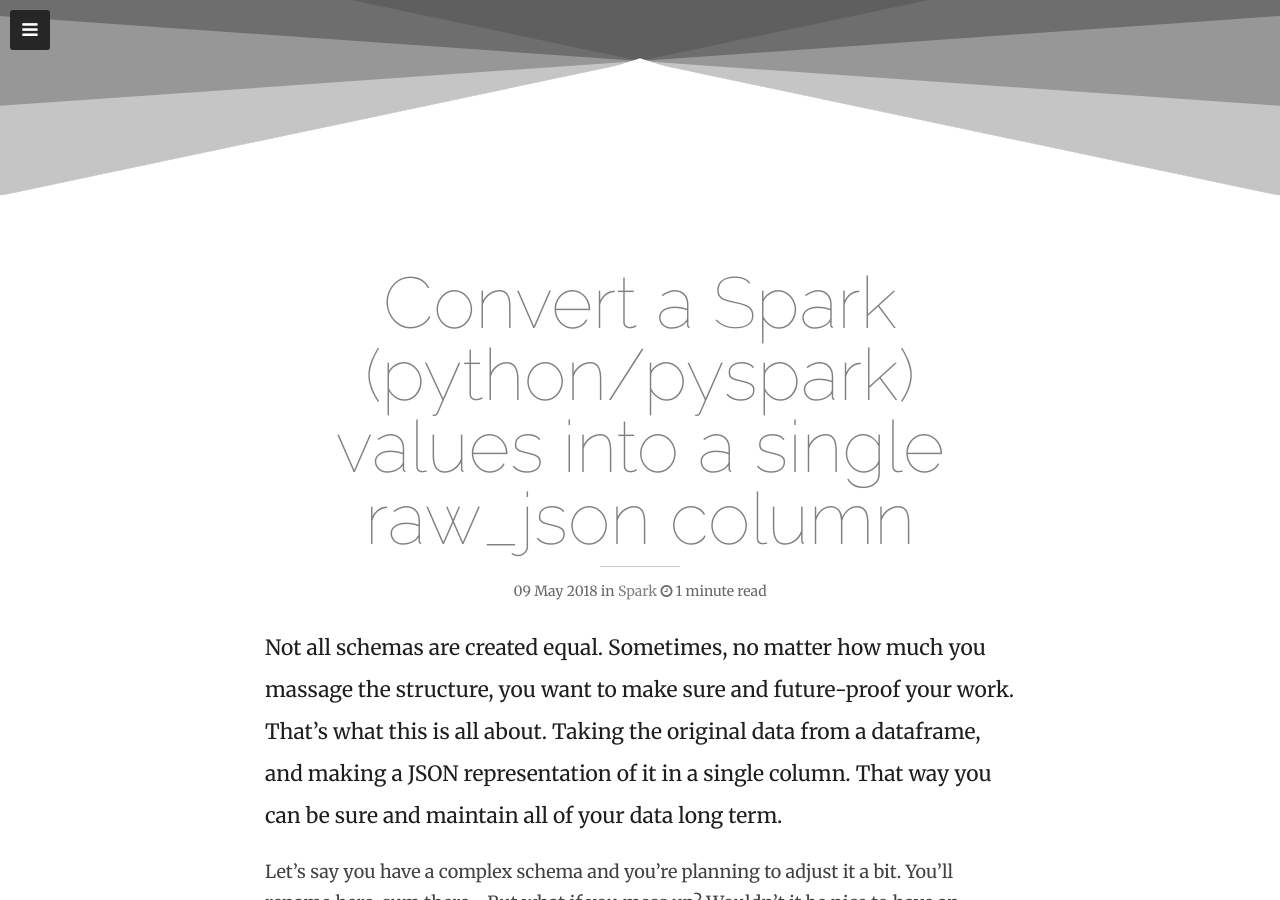
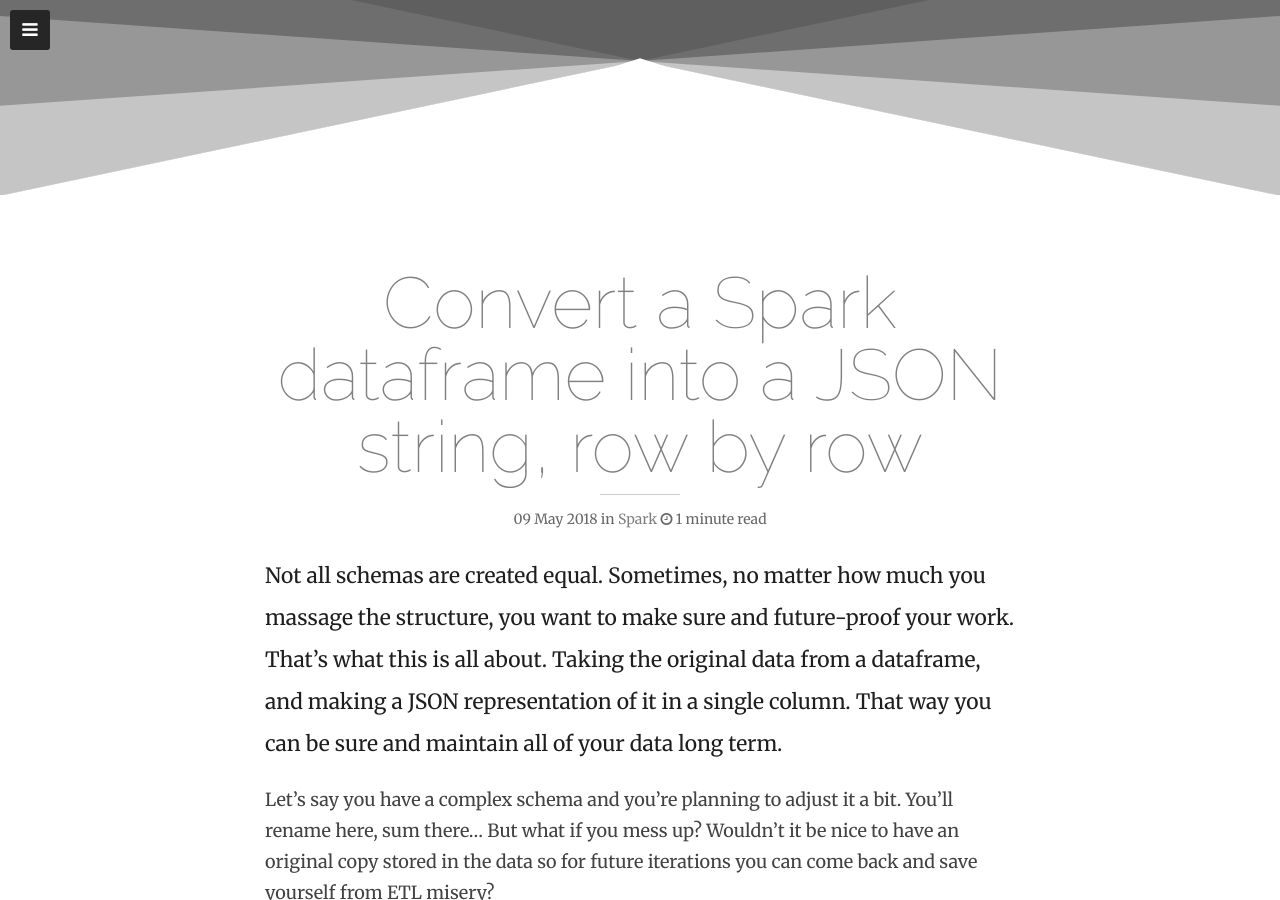
Before and after one commit to dovy/dovy.github.io, a Jekyll site: the page built from _posts/2018-07-05-pyspark-convert-dataframe-to-raw-json-column.md, in a window 1280 px wide and 900 px high, scrolled down 345 px. Built offline with Jekyll 4.4.1, drawn with Linux system fonts in a browser that asks for light colours; nearby versions of some CDN libraries; Markdown is read by kramdown in place of the engine named in the settings; comment, search, counter and statistics services are not loaded; some of the changed text lies outside the part shown.

Commit message:
Update 2018-07-05-pyspark-convert-dataframe-to-raw-json-column.md

```diff
--- a/_posts/2018-07-05-pyspark-convert-dataframe-to-raw-json-column.md
+++ b/_posts/2018-07-05-pyspark-convert-dataframe-to-raw-json-column.md
@@ -1,6 +1,6 @@
 ---
 layout: post
-title:  "Convert a Spark (python/pyspark) values into a single raw_json column"
+title:  "Convert a Spark dataframe into a JSON string, row by row"
 date:   2018-05-09 08:00:00
 categories: Spark
 tags: [Spark, Python, ETL]
```
Also changed, not shown: other parts of _posts/2018-07-05-pyspark-convert-dataframe-to-raw-json-column.md (+1 -1 lines).
